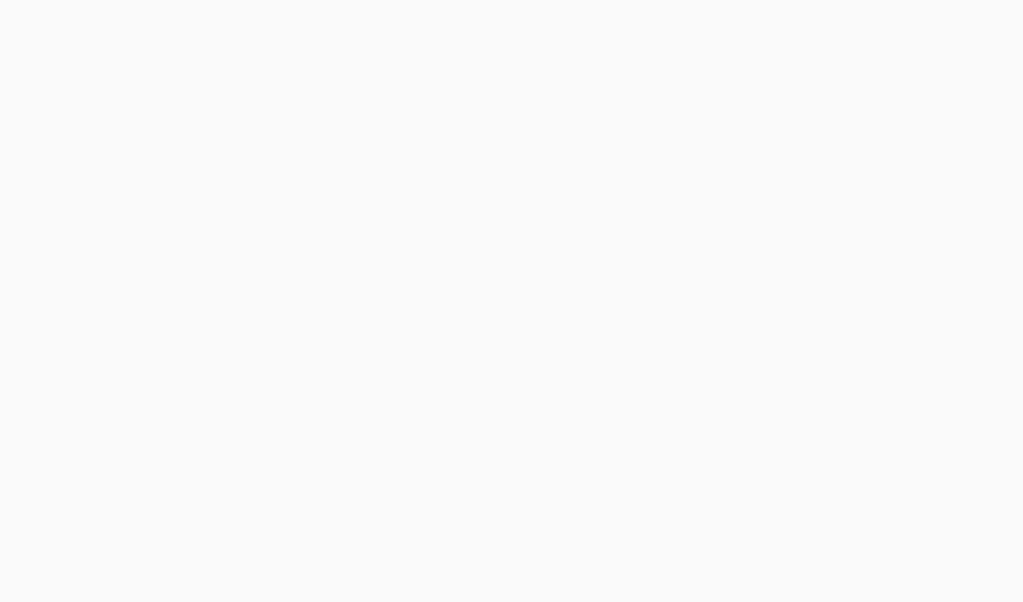
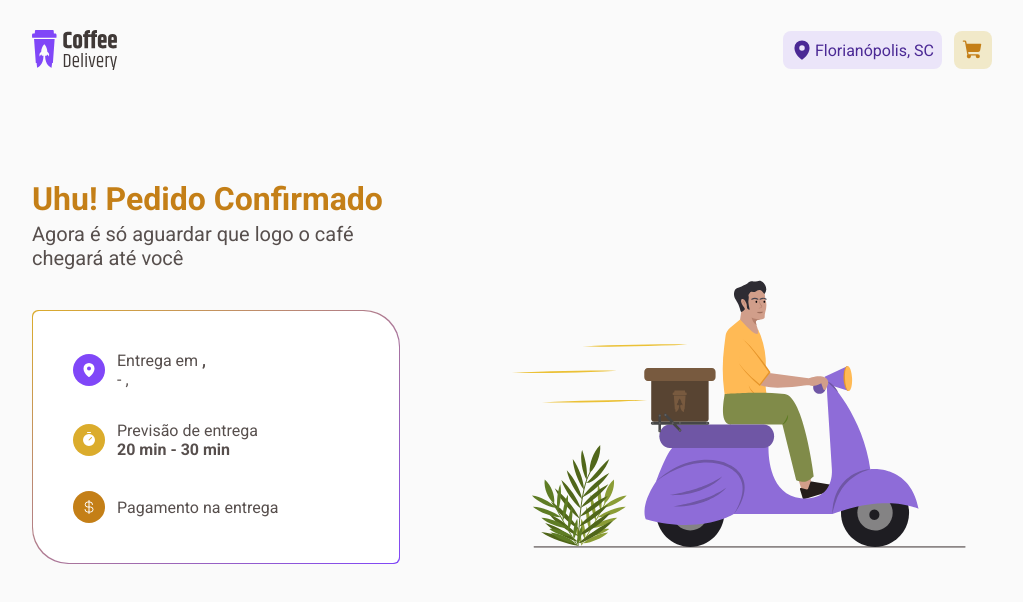
Before and after one commit to filipevolz/coffee-delivery, a React (Vite) app: page /success in a window 1280 px wide. Before the commit this address had no page. Shown: the top 602 px of the page, without its empty margins (128-1151 px from the left). Built offline with nearby package versions, Linux system fonts and the light colour scheme.

Commit message:
projeto finalizado

```diff
--- a/src/Router.tsx
+++ b/src/Router.tsx
@@ -2,6 +2,7 @@ import { Routes, Route } from 'react-router-dom'
 import { DefaultLayout } from './layouts/DefaultLayout'
 import { Home } from './pages/Home'
 import { Cart } from './pages/Cart'
+import { Success } from './pages/Success'
 
 export function Router() {
   return (
@@ -9,6 +10,7 @@ export function Router() {
       <Route path="/" element={<DefaultLayout />}>
         <Route path="/" element={<Home />} />
         <Route path="/checkout" element={<Cart />} />
+        <Route path="/success" element={<Success />} />
       </Route>
     </Routes>
   )
--- a/src/contexts/CoffeesContext.tsx
+++ b/src/contexts/CoffeesContext.tsx
@@ -1,5 +1,14 @@
-import { createContext, useEffect, useState } from 'react'
+import { createContext, useEffect, useReducer } from 'react'
+import {
+  addItemAction,
+  removeItemAction,
+  updateCartAction,
+  checkoutCartAction,
+} from '../reducers/cart/actions'
+import { cartReducer, CartState, Order } from '../reducers/cart/reducer'
 import data from '../../data.json'
+import { CreateOrderFormData } from '../pages/Cart'
+import { useNavigate } from 'react-router-dom'
 
 export interface Coffee {
   id: string
@@ -18,9 +27,11 @@ export interface CartItem {
 interface CoffeesContextType {
   coffees: Coffee[]
   cart: CartItem[]
+  orders: Order[]
   addToCart: (id: string, quantity: number) => void
   updateCart: (id: string, quantity: number) => void
   removeFromCart: (id: string) => void
+  checkoutCart: (order: CreateOrderFormData) => void
 }
 
 export const CoffeesContext = createContext({} as CoffeesContextType)
@@ -28,70 +39,62 @@ export const CoffeesContext = createContext({} as CoffeesContextType)
 interface CoffeesContextProviderProps {
   children: React.ReactNode
 }
+
 export function CoffeesContextProvider({
   children,
 }: CoffeesContextProviderProps) {
   const coffees: Coffee[] = data.coffees
-  const [cart, setCart] = useState<CartItem[]>([])
-
-  function addToCart(id: string, quantity: number) {
-    setCart((prevCart) => {
-      const itemExists = prevCart.find((item) => item.id === id)
-      const updatedCart = itemExists
-        ? prevCart.map((item) =>
-            item.id === id
-              ? { ...item, quantity: item.quantity + quantity }
-              : item,
-          )
-        : [...prevCart, { id, quantity }]
-      localStorage.setItem(
-        '@ignite-coffee-delivery:coffees-state-1.0.0',
-        JSON.stringify(updatedCart),
-      )
-      return updatedCart
-    })
-  }
+  const [state, dispatch] = useReducer(cartReducer, {
+    cart: [],
+    orders: [],
+  } as CartState)
 
   useEffect(() => {
     const localCart = JSON.parse(
       localStorage.getItem('@ignite-coffee-delivery:coffees-state-1.0.0') ||
         '[]',
     )
-    setCart(localCart)
+    if (localCart.length > 0) {
+      localCart.forEach((item: CartItem) => dispatch(addItemAction(item)))
+    }
   }, [])
 
+  useEffect(() => {
+    localStorage.setItem(
+      '@ignite-coffee-delivery:coffees-state-1.0.0',
+      JSON.stringify(state.cart),
+    )
+  }, [state.cart])
+
+  const navigate = useNavigate()
+
+  function addToCart(id: string, quantity: number) {
+    dispatch(addItemAction({ id, quantity }))
+  }
+
   function updateCart(id: string, quantity: number) {
-    setCart((prevCart) => {
-      const updatedCart = prevCart.map((item) =>
-        item.id === id ? { ...item, quantity } : item,
-      )
-      localStorage.setItem(
-        '@ignite-coffee-delivery:coffees-state-1.0.0',
-        JSON.stringify(updatedCart),
-      )
-      return updatedCart
-    })
+    dispatch(updateCartAction(id, quantity))
   }
 
   function removeFromCart(id: string) {
-    setCart((prevCart) => {
-      const updatedCart = prevCart.filter((item) => item.id !== id)
-      localStorage.setItem(
-        '@ignite-coffee-delivery:coffees-state-1.0.0',
-        JSON.stringify(updatedCart),
-      )
-      return updatedCart
-    })
+    dispatch(removeItemAction(id))
+  }
+
+  function checkoutCart(order: CreateOrderFormData) {
+    console.log(order)
+    dispatch(checkoutCartAction(order, navigate))
   }
 
   return (
     <CoffeesContext.Provider
       value={{
         coffees,
-        cart,
+        cart: state.cart,
+        orders: state.orders,
         addToCart,
         updateCart,
         removeFromCart,
+        checkoutCart,
       }}
     >
       {children}
--- a/src/pages/Cart/index.tsx
+++ b/src/pages/Cart/index.tsx
@@ -36,7 +36,8 @@ const createOrderSchema = z.object({
 export type CreateOrderFormData = z.infer<typeof createOrderSchema>
 
 export function Cart() {
-  const { cart, coffees, removeFromCart } = useContext(CoffeesContext)
+  const { cart, coffees, removeFromCart, checkoutCart } =
+    useContext(CoffeesContext)
   const {
     register,
     handleSubmit,
@@ -71,7 +72,7 @@ export function Cart() {
   function handleCheckout(data: CreateOrderFormData) {
     SetCheckoutError('')
     if (cart.length > 0) {
-      console.log(data)
+      checkoutCart(data)
     } else {
       SetCheckoutError('Você não possui itens no carrinho.')
     }
--- /dev/null
+++ b/src/pages/Success/index.tsx
@@ -0,0 +1,77 @@
+import { MapPin, Timer } from 'phosphor-react'
+import { IconItem } from '../../components/Intro/styles'
+import { DollarIcon } from '../../components/Payment/styles'
+import {
+  SuccessContainer,
+  SuccessContent,
+  SuccessTitle,
+  SuccessMessage,
+  Info,
+  InfoContainer,
+  InfoBox,
+} from './styles'
+import { useContext } from 'react'
+import { CoffeesContext } from '../../contexts/CoffeesContext'
+
+export function Success() {
+  const { orders } = useContext(CoffeesContext)
+  const order = orders.length > 0 ? orders[0] : null
+
+  const paymentMethodMap: Record<string, string> = {
+    credit: 'Cartão de Crédito',
+    money: 'Dinheiro',
+    debit: 'Débito',
+  }
+
+  return (
+    <SuccessContainer>
+      <SuccessContent>
+        <SuccessTitle>Uhu! Pedido Confirmado</SuccessTitle>
+        <SuccessMessage>
+          Agora é só aguardar que logo o café chegará até você
+        </SuccessMessage>
+
+        <Info>
+          <InfoContainer>
+            <InfoBox>
+              <IconItem variant="purple">
+                <MapPin size={16} weight="fill" />
+              </IconItem>
+              <div>
+                <p>
+                  Entrega em <span>{order?.address.street}, {order?.address.number}</span>
+                </p>
+                <p>
+                  {order?.address.neighborhood} - {order?.address.city}, {order?.address.state}
+                </p>
+              </div>
+            </InfoBox>
+            <InfoBox>
+              <IconItem variant="yellow">
+                <Timer size={16} weight="fill" />
+              </IconItem>
+              <div>
+                <p>Previsão de entrega</p>
+                <span>20 min - 30 min</span>
+              </div>
+            </InfoBox>
+            <InfoBox>
+              <IconItem variant="yellowDark">
+                <DollarIcon size={16} color="white" />
+              </IconItem>
+              <div>
+                <p>Pagamento na entrega</p>
+                <span>{paymentMethodMap[order?.paymentMethod]}</span>
+              </div>
+            </InfoBox>
+          </InfoContainer>
+        </Info>
+      </SuccessContent>
+      <img
+        src="/images/Illustration.svg"
+        alt="Illustration"
+        style={{ marginTop: '5.3rem' }}
+      />
+    </SuccessContainer>
+  )
+}
--- /dev/null
+++ b/src/pages/Success/styles.ts
@@ -0,0 +1,56 @@
+import styled from 'styled-components'
+
+export const SuccessContainer = styled.div`
+  display: flex;
+  justify-content: center;
+  gap: 100px;
+  margin-top: 80px;
+`
+
+export const SuccessContent = styled.div`
+  display: flex;
+  flex-direction: column;
+  gap: 4px;
+`
+
+export const SuccessTitle = styled.h2`
+  font-size: 2rem;
+  color: ${(props) => props.theme.colors['yellow-dark']};
+  font-weight: bold;
+`
+
+export const SuccessMessage = styled.p`
+  font-size: 1.25rem;
+  padding-bottom: 2.25rem;
+`
+
+export const Info = styled.div`
+  border: 1px solid;
+  border-radius: 6px 36px;
+  width: 100%;
+
+  border-color: transparent;
+  background-origin: border-box;
+  background-image: ${({ theme }) =>
+    `linear-gradient(to bottom right, ${theme.colors.yellow}, ${theme.colors.purple})`};
+`
+
+export const InfoContainer = styled.div`
+  padding: 40px;
+  background-color: white;
+  border-radius: 6px 36px;
+
+  display: flex;
+  flex-direction: column;
+  gap: 32px;
+
+  span {
+    font-weight: bold;
+  }
+`
+
+export const InfoBox = styled.div`
+  display: flex;
+  align-items: center;
+  gap: 12px;
+`
--- /dev/null
+++ b/src/reducers/cart/actions.ts
@@ -0,0 +1,79 @@
+import { NavigateFunction } from 'react-router-dom'
+import { CreateOrderFormData } from '../../pages/Cart'
+import { CartItem } from './reducer'
+
+export enum ActionTypes {
+  ADD_ITEM = 'ADD_ITEM',
+  REMOVE_ITEM = 'REMOVE_ITEM',
+  UPDATE_ITEM = 'UPDATE_ITEM',
+  CHECKOUT_CART = 'CHECKOUT_CART',
+}
+
+export type Actions =
+  | {
+      type: ActionTypes.ADD_ITEM
+      payload: {
+        item: CartItem
+      }
+    }
+  | {
+      type: ActionTypes.UPDATE_ITEM
+      payload: {
+        itemId: CartItem['id']
+        quantity: number
+      }
+    }
+  | {
+      type: ActionTypes.REMOVE_ITEM
+      payload: {
+        itemId: CartItem['id']
+      }
+    }
+  | {
+      type: ActionTypes.CHECKOUT_CART
+      payload: {
+        order: CreateOrderFormData
+        callback: NavigateFunction
+      }
+    }
+
+export function addItemAction(item: CartItem){
+  return {
+    type: ActionTypes.ADD_ITEM,
+    payload: {
+      item,
+    },
+  } satisfies Actions
+}
+
+export function removeItemAction(itemId: CartItem['id']) {
+  return {
+    type: ActionTypes.REMOVE_ITEM,
+    payload: {
+      itemId,
+    },
+  } satisfies Actions
+}
+
+export function updateCartAction(itemId: CartItem['id'], quantity: number) {
+  return {
+    type: ActionTypes.UPDATE_ITEM,
+    payload: {
+      itemId,
+      quantity,
+    },
+  } satisfies Actions
+}
+
+export function checkoutCartAction(
+  order: CreateOrderFormData,
+  callback: NavigateFunction,
+) {
+  return {
+    type: ActionTypes.CHECKOUT_CART,
+    payload: {
+      order,
+      callback,
+    },
+  } satisfies Actions
+}
--- /dev/null
+++ b/src/reducers/cart/reducer.ts
@@ -0,0 +1,81 @@
+import type { CreateOrderFormData } from '../../pages/Cart'
+import { ActionTypes, Actions } from './actions'
+import { produce } from 'immer'
+
+export interface Item {
+  id: string
+  title: string
+  description: string
+  tags: string[]
+  price: number
+  image: string
+}
+
+export interface CartItem {
+  id: string
+  quantity: number
+}
+
+export interface Order extends CreateOrderFormData {
+  id: number
+  items: CartItem[]
+}
+
+export interface CartState {
+  cart: CartItem[]
+  orders: Order[]
+}
+
+export function cartReducer(state: CartState, action: Actions): CartState {
+  switch (action.type) {
+    case ActionTypes.ADD_ITEM: {
+      const existingItem = state.cart.find(
+        (item) => item.id === action.payload.item.id,
+      )
+
+      const updatedCart = existingItem
+        ? state.cart.map((item) =>
+            item.id === action.payload.item.id
+              ? { ...item, quantity: item.quantity + 1 }
+              : item,
+          )
+        : [...state.cart, { id: action.payload.item.id, quantity: 1 }]
+
+      return { cart: updatedCart, orders: state.orders }
+    }
+
+    case ActionTypes.UPDATE_ITEM: {
+      const updatedCart = state.cart.map((item) =>
+        item.id === action.payload.itemId
+          ? { ...item, quantity: action.payload.quantity }
+          : item,
+      )
+
+      return { cart: updatedCart, orders: state.orders }
+    }
+
+    case ActionTypes.REMOVE_ITEM: {
+      const updatedCart = state.cart.filter(
+        (item) => item.id !== action.payload.itemId,
+      )
+
+      return { cart: updatedCart, orders: state.orders }
+    }
+
+    case ActionTypes.CHECKOUT_CART:
+      return produce(state, (draft) => {
+        const newOrder = {
+          id: new Date().getTime(),
+          items: state.cart,
+          ...action.payload.order,
+        }
+        draft.orders.push(newOrder)
+        draft.cart = []
+
+        action.payload.callback('/success')
+      })
+
+    default:
+      return state
+  }
+}
```
Also changed, not shown: public/images/Illustration.svg (added).
